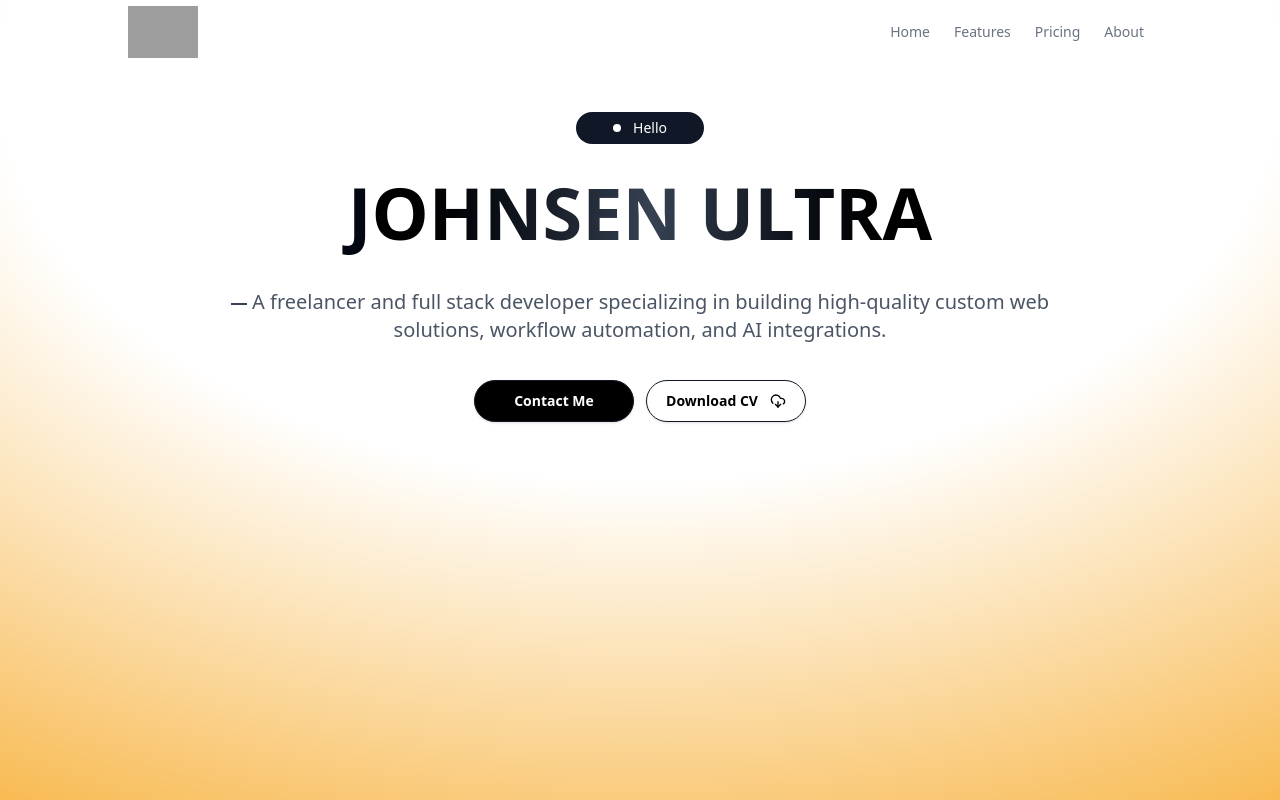
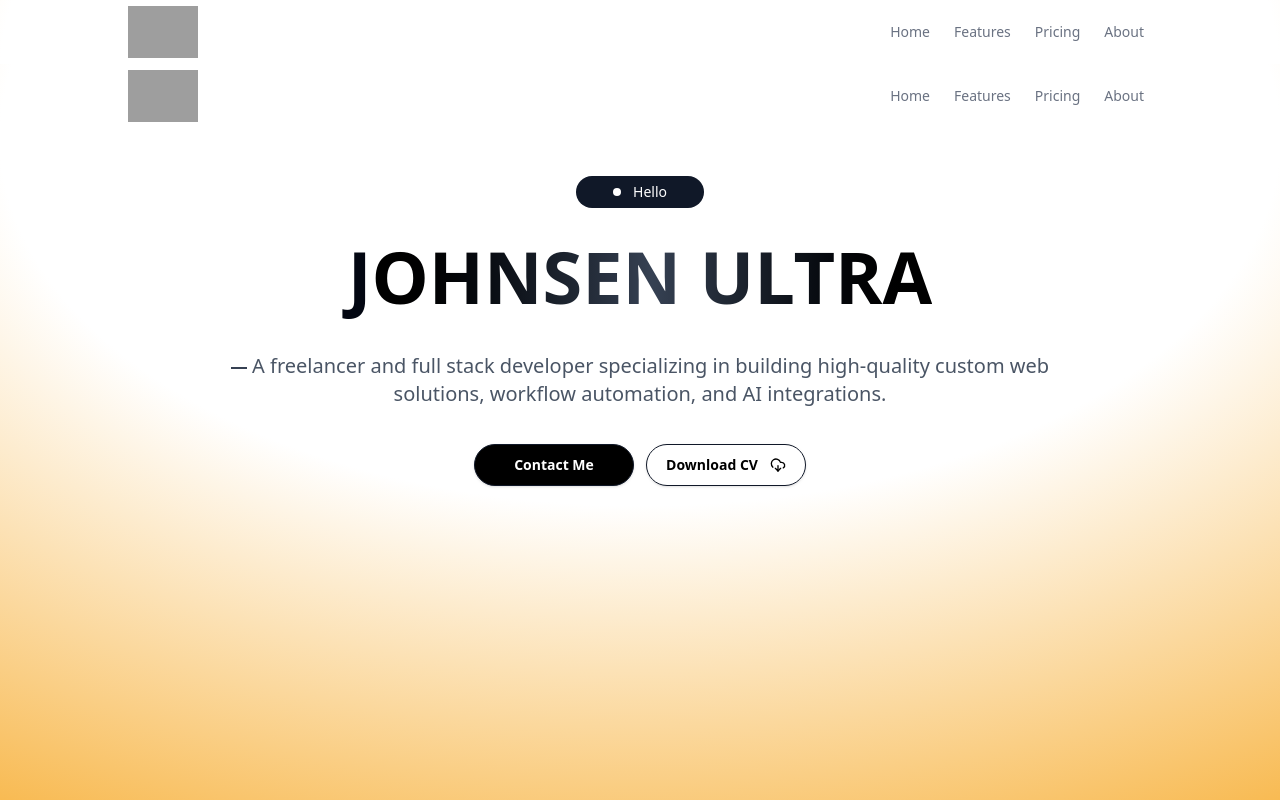
Before and after one commit to johnsenultra/my-portfolio, a React (Vite) app: page / in a window 1280 px wide. Built offline with nearby package versions, Linux system fonts and the light colour scheme; grey boxes are pictures that could not be loaded.

Commit message:
wrap the App with BrowserRouter, routes also implement AOS handling scrool amimation

```diff
--- a/src/App.tsx
+++ b/src/App.tsx
@@ -1,10 +1,28 @@
+import { BrowserRouter, Route, Routes } from "react-router-dom";
 import Landing from "./home/Landing";
+import About from "./home/About";
+import Layout from "./layout/Layout";
+import LetsConnect from "./home/LetsConnect";
+import { useEffect } from "react";
+import AOS from "aos";
+import "aos/dist/aos.css";
 
 function App() {
+  useEffect(() => {
+    AOS.init({
+      duration: 1800,
+    });
+  }, []);
   return (
-    <>
-      <Landing />
-    </>
+    <BrowserRouter>
+      <Routes>
+        <Route path="/" element={<Layout />}>
+          <Route index element={<Landing />} />
+          <Route path="about" element={<About />} />
+          <Route path="message-me" element={<LetsConnect />} />
+        </Route>
+      </Routes>
+    </BrowserRouter>
   );
 }
 
```
